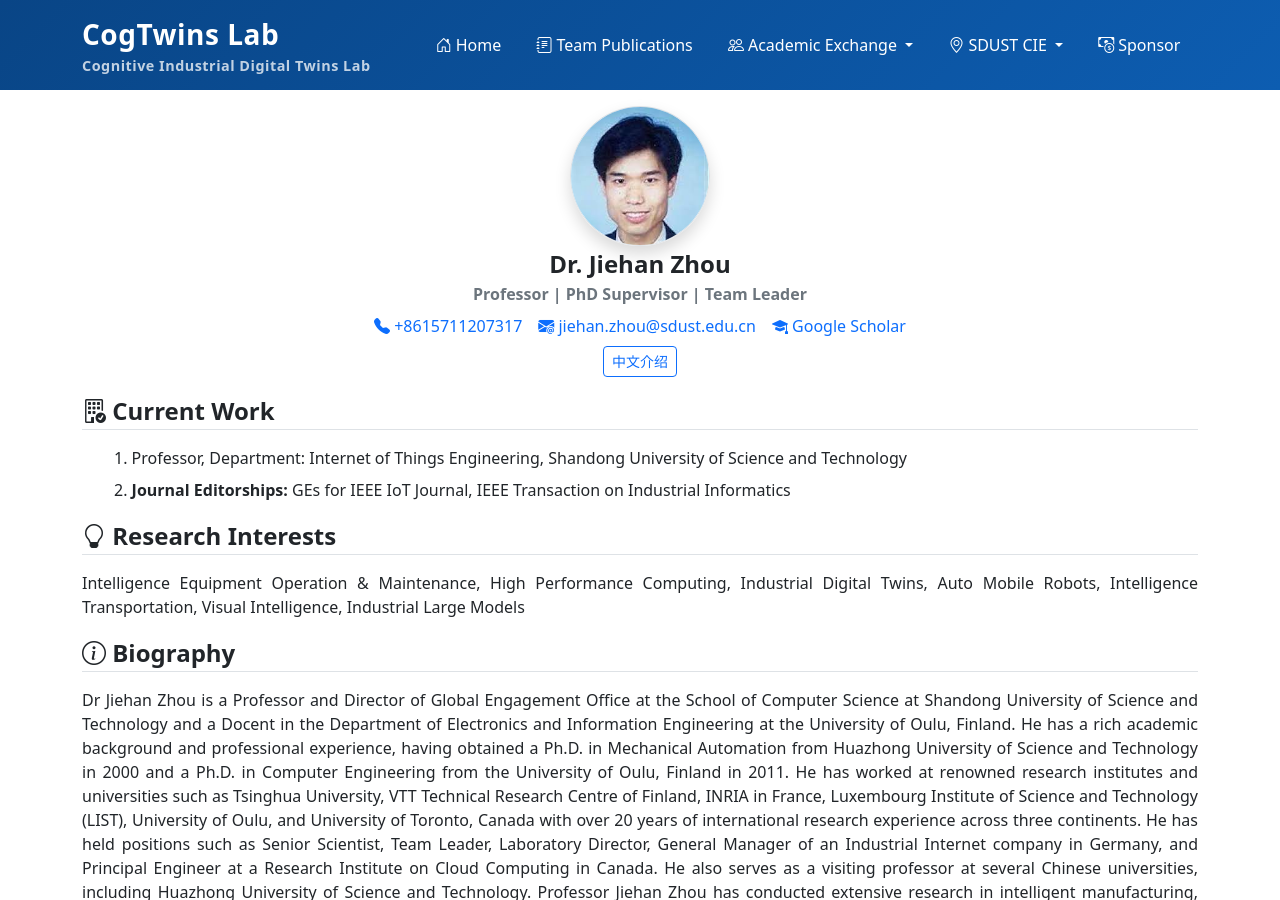
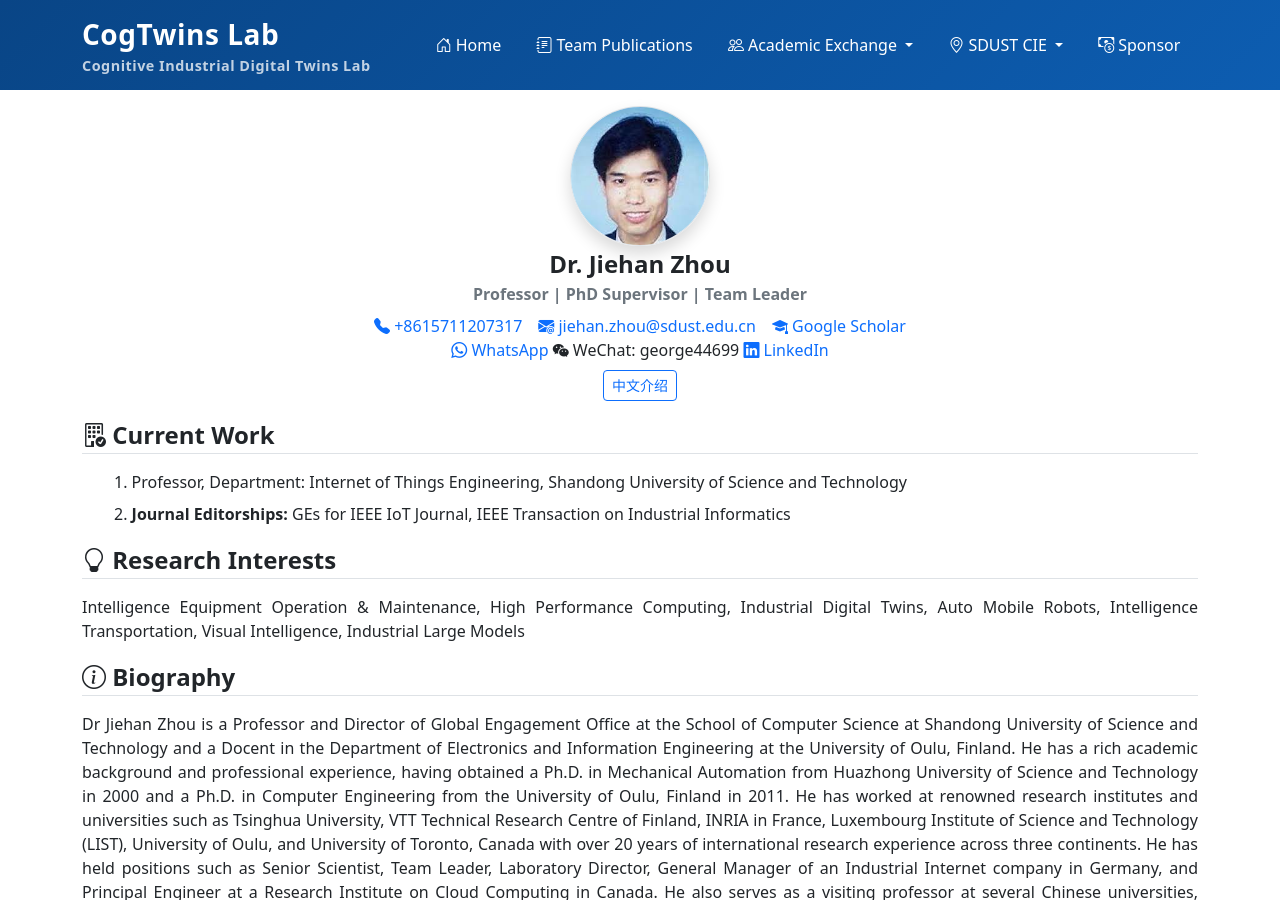
Before and after one commit to cogtwins/cogtwins.github.io, a Jekyll site: the page built from _profiles/jiehan_zhou.md, in a window 1280 px wide and 900 px high. Built offline with Jekyll 4.4.1, drawn with Linux system fonts in a browser that asks for light colours.

Commit message:
change profiles/jiehan_zhou

```diff
--- a/_profiles/jiehan_zhou.md
+++ b/_profiles/jiehan_zhou.md
@@ -34,6 +34,32 @@ permalink: /jiehan_zhou/
         <i class="bi bi-mortarboard-fill"></i> Google Scholar
       </a>
     </div>
+
+    <div class="w-100"></div>
+      <a
+        href="https://wa.me/16475685460"
+        class="text-decoration-none"
+        target="_blank"
+        rel="noopener noreferrer"
+      >
+        <i class="bi bi-whatsapp"></i> WhatsApp
+      </a>
+
+
+      <span class="text-decoration-none">
+        <i class="bi bi-wechat"></i> WeChat: george44699
+      </span>
+
+      <a
+        href="https://www.linkedin.com/in/jiehan-zhou-45813b7/"
+        class="text-decoration-none"
+        target="_blank"
+        rel="noopener noreferrer"
+      >
+        <i class="bi bi-linkedin"></i> LinkedIn
+      </a>
+
+
   </div>
   <div class="text-center mt-2">
     <a
```
